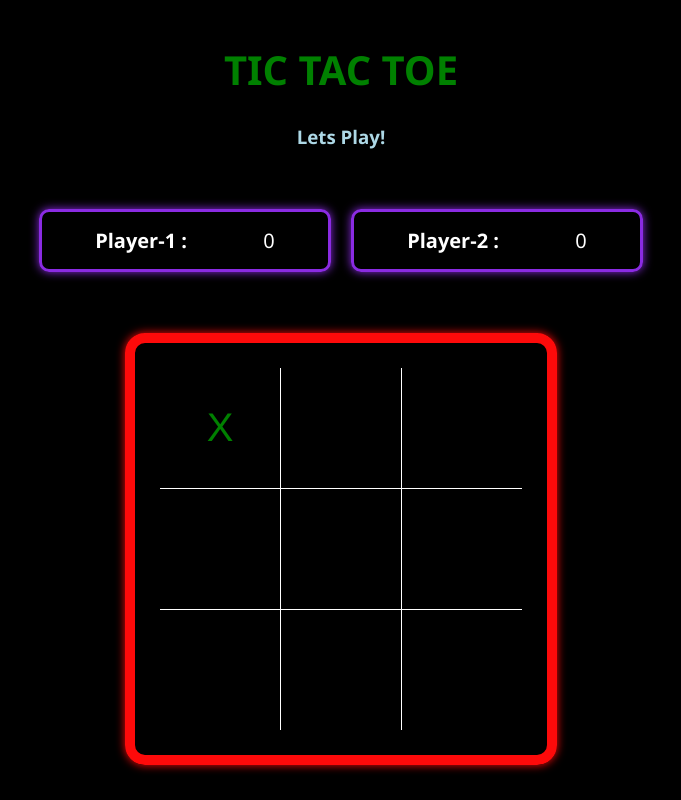
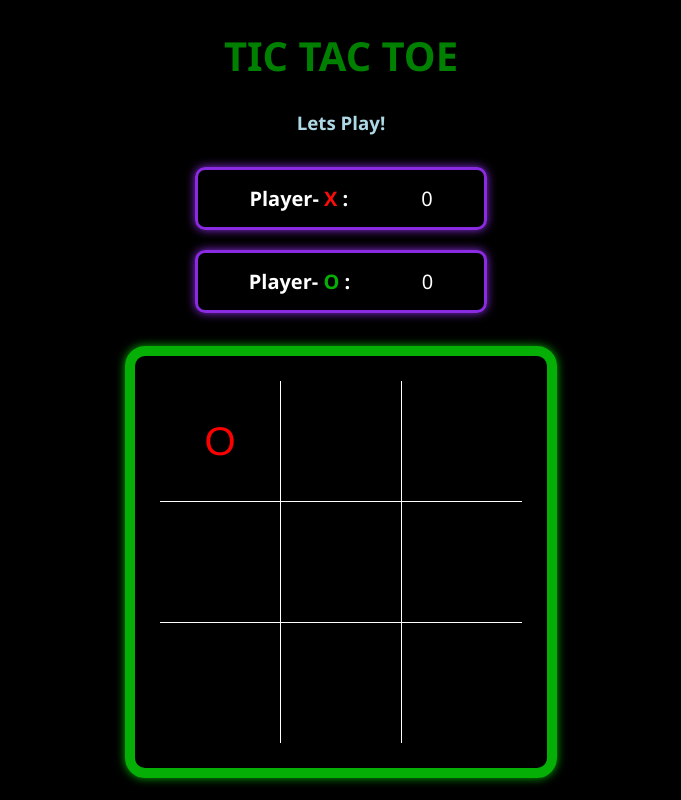
Before and after one commit to Jerinji2016/Tic_Tac_Toe, a plain HTML site: page index.html in a window 1280 px wide. Both pictures are taken after a click on the element 519 px from the left and 427 px from the top of the page. Shown: the whole page, without its empty margins (299-980 px from the left). Drawn offline with Linux system fonts and the light colour scheme.

Commit message:
clean up

```diff
--- a/index.html
+++ b/index.html
@@ -1,5 +1,6 @@
 <!DOCTYPE html>
 <html lang="en">
+
 <head>
     <meta charset="UTF-8">
     <meta name="viewport" content="width=device-width, initial-scale=1.0">
@@ -15,11 +16,11 @@
 
     <div class="score-container" id="score-target">
         <div class="player">
-                <label style="font-weight: bold">Player-1 :</label>
+            <label style="font-weight: bold">Player- <span class="pc p1">X</span> :</label>
             <span id='p1-score'>0</span>
         </div>
         <div class="player">
-                <label style="font-weight: bold">Player-2 :</label>
+            <label style="font-weight: bold">Player- <span class="pc p2">O</span> :</label>
             <span id='p2-score'>0</span>
         </div>
     </div>
@@ -28,7 +29,7 @@
         <div class="tic-tac-toe-board">
             <div class="ttt-row">
                 <div class="ttt-box" id="1" onclick="playerMark(this)"></div>
-                    <div class="ttt-box" id="2"  onclick="playerMark(this)"
+                <div class="ttt-box" id="2" onclick="playerMark(this)"
                     style="border-left: 1px solid white; border-right: 1px solid white;"></div>
                 <div class="ttt-box" id="3" onclick="playerMark(this)"></div>
             </div>
@@ -50,54 +51,62 @@
         </div>
     </div>
 </body>
+
 </html>
 
 <script>
     var player = 1;
     var winner = 0;
-    var arr = [0,0,0,0,0,0,0,0,0];
+    var arr = [0, 0, 0, 0, 0, 0, 0, 0, 0];
+
+    const PLAYER_1 = "X", PLAYER_2 = "O";
+    const PLAYER_1_COLOR = "rgb(253, 10, 10)";  //  red
+    const PLAYER_2_COLOR = "rgb(6, 175, 6)";    //  green
+
+    window.onload = function () {
+        setEnv(document.getElementById('1'));
+    }
 
     var count = 0;
     function playerMark(event) {
         var n = parseInt(event.id);
-        console.log(n, typeof(n));
 
-        var w;
-        if(arr[n - 1] > 0 ? false : true) {
-            if(player == 1) {
+        if (arr[n - 1] > 0 ? false : true) {
+            if (player == 2) {
                 event.style.color = "green";
-                event.innerHTML = "X";
-                event.parentNode.parentNode.style.borderColor = "rgb(253, 10, 10)";
-                event.parentNode.parentNode.style.boxShadow = "0px 0px 10px rgb(253, 10, 10)";
-                arr[n-1] = player;
-                player++;
-
-                evaluate();
+                event.innerHTML = PLAYER_1;
+                player--;
+                setEnv(event);
             }
             else {
                 event.style.color = "red";
-                event.innerHTML = "O";
-                event.parentNode.parentNode.style.borderColor = "rgb(6, 175, 6)";
-                event.parentNode.parentNode.style.boxShadow = "0px 0px 10px rgb(6, 175, 6)";
-                arr[n-1] = player;
-                player--;
-
+                event.innerHTML = PLAYER_2;
+                player++;
+                setEnv(event);
+            }
+            arr[n - 1] = player;
+            count++;
             evaluate();
         }
-            count++;
-        }
 
-        if(count == 9) {
-            alert("both the players hAD PLAYED WELL BUT ITS A DRAW");
-
-            clear()
-        }
         console.log(arr);
     }
 
+    function setEnv(event) {
+        if (player == 1) {
+            event.parentNode.parentNode.style.borderColor = PLAYER_1_COLOR;
+            event.parentNode.parentNode.style.boxShadow = "0px 0px 10px " + PLAYER_1_COLOR;
+        } else {
+
+            event.parentNode.parentNode.style.borderColor = PLAYER_2_COLOR;
+            event.parentNode.parentNode.style.boxShadow = "0px 0px 10px " + PLAYER_2_COLOR;
+        }
+    }
+
     function clear() {
-        for(let i=0; i>9 ; i++) {
-            document.getElementById(i+1).innerHTML = "";
+        console.log("clearing");
+        for (let i = 0; i < 9; i++) {
+            document.getElementById(i + 1).innerHTML = "";
             arr[i] = 0;
             count = 0;
         }
@@ -105,32 +114,35 @@
 
     function evaluate() {
         var w;
-        if(arr[0] == arr[1] && arr[1] == arr[2] && arr[0]>0 && arr[1]>0 && arr[2]>0)
+        console.log("Count: ", count);
+        if (arr[0] == arr[1] && arr[1] == arr[2] && arr[0] > 0 && arr[1] > 0 && arr[2] > 0)
             w = arr[0];
-        if(arr[3] == arr[4] && arr[4] == arr[5] && arr[3]>0 && arr[4]>0 && arr[5]>0)
+        if (arr[3] == arr[4] && arr[4] == arr[5] && arr[3] > 0 && arr[4] > 0 && arr[5] > 0)
             w = arr[3];
-        if(arr[6] == arr[7] && arr[7] == arr[8] && arr[6]>0 && arr[7]>0 && arr[8]>0)
+        if (arr[6] == arr[7] && arr[7] == arr[8] && arr[6] > 0 && arr[7] > 0 && arr[8] > 0)
             w = arr[6];
-        if(arr[0] == arr[3] && arr[3] == arr[6] && arr[0]>0 && arr[3]>0 && arr[6]>0)
+        if (arr[0] == arr[3] && arr[3] == arr[6] && arr[0] > 0 && arr[3] > 0 && arr[6] > 0)
             w = arr[0];
-        if(arr[1] == arr[4] && arr[4] == arr[7] && arr[1]>0 && arr[4]>0 && arr[7]>0)
+        if (arr[1] == arr[4] && arr[4] == arr[7] && arr[1] > 0 && arr[4] > 0 && arr[7] > 0)
             w = arr[1];
-        if(arr[2] == arr[5] && arr[5] == arr[8] && arr[2]>0 && arr[5]>0 && arr[8]>0)
+        if (arr[2] == arr[5] && arr[5] == arr[8] && arr[2] > 0 && arr[5] > 0 && arr[8] > 0)
             w = arr[2];
-        if(arr[0] == arr[4] && arr[4] == arr[8] && arr[0]>0 && arr[4]>0 && arr[8]>0)
+        if (arr[0] == arr[4] && arr[4] == arr[8] && arr[0] > 0 && arr[4] > 0 && arr[8] > 0)
             w = arr[0];
-        if(arr[2] == arr[4] && arr[4] == arr[6] && arr[2]>0 && arr[4]>0 && arr[6]>0)
+        if (arr[2] == arr[4] && arr[4] == arr[6] && arr[2] > 0 && arr[4] > 0 && arr[6] > 0)
             w = arr[2];
 
-        if(w > 0) {
-            if(w == 1) {
+        if (w > 0) {
+            if (w == 1)
                 document.getElementById('p1-score').innerHTML = parseInt(document.getElementById('p1-score').innerHTML) + 1;
-            }
-            else {
+            else
+                document.getElementById('p2-score').innerHTML = parseInt(document.getElementById('p2-score').innerHTML) + 1;
 
-                document.getElementById('p2-score').innerHTML = parseInt(document.getElementById('p2-score').innerHTML) + 1;
-            }
             alert("Player " + w + " Wins");
+            clear();
+        } else if (count == 9) {
+            alert("BOTH PLAYERS PLAYED WELL.. ITS A DRAW");
+            console.log("clear");
             clear();
         }
     }
--- a/style.css
+++ b/style.css
@@ -39,12 +39,21 @@ body {
     text-align: center;
 }
 
+.p1 {
+    color: rgb(253, 10, 10);
+}
+
+.p2 {
+    color: rgb(6, 175, 6);
+}
+
 /* This is ID wise styling */
 #score-target { /* Outer Div */
     display: flex;
     align-items: center;
     justify-content: center;
-    flex-direction: row;
+    flex-direction: inherit;
+    flex-wrap: wrap;
 }
 
 .tic-tac-toe-container {
@@ -85,4 +94,9 @@ body {
         width: 20vw;
         height: 20vw;
     }
+
+    .player{
+        width: 40%;
+        margin: 5px;
+    }
 }
```
Lines whose indentation alone changed are shown as unchanged.
